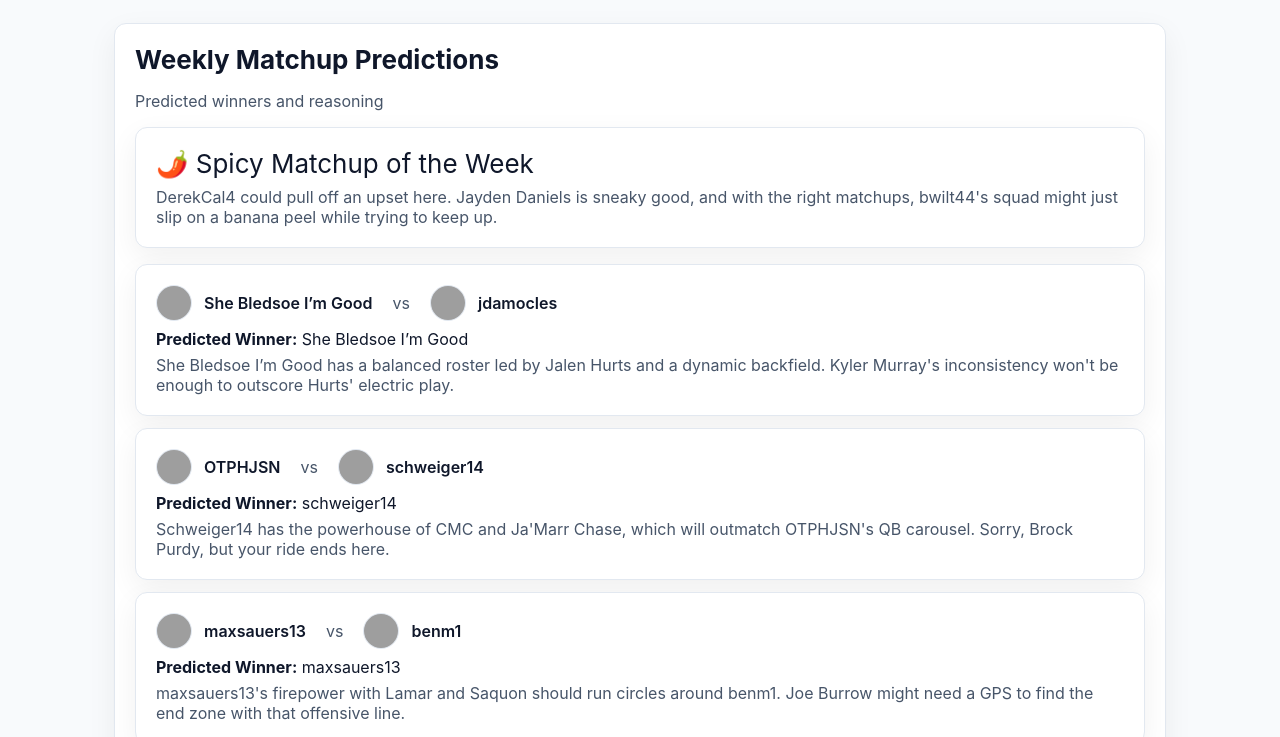
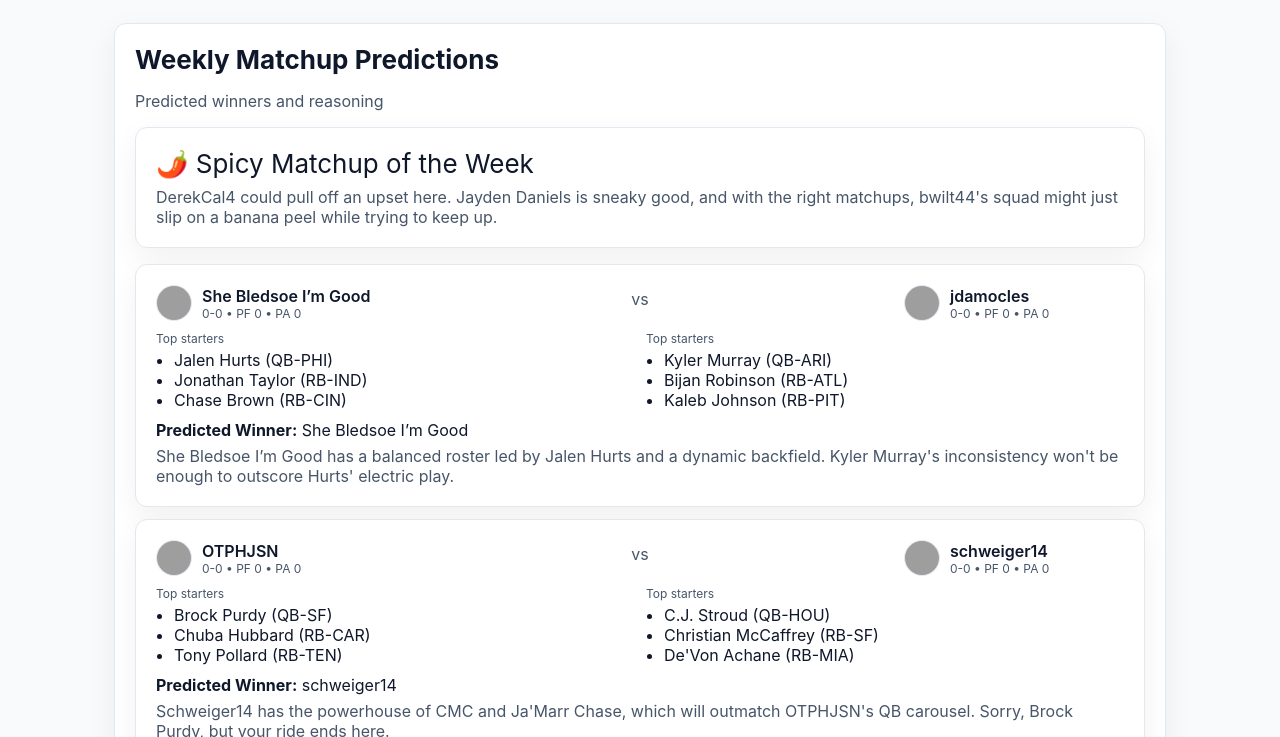
Before and after one commit to radumanea23/fantasy_football_analysis, a plain HTML site: page docs/matchups.html in a window 1280 px wide. Shown: the part 63-800 px from the top of the page. Drawn offline with Linux system fonts and the light colour scheme; grey boxes are pictures that could not be loaded.

Commit message:
Matchups: add records PF/PA and top starters per team; preload standings/rosters_min

```diff
--- a/docs/matchups.html
+++ b/docs/matchups.html
@@ -50,16 +50,20 @@
     <script>
       async function loadPredictions() {
         const season = 2025; const week = 1;
-        const [teamsRes, prRes, predRes] = await Promise.all([
+        const [teamsRes, predRes, standingsRes, rostersMinRes] = await Promise.all([
           fetch('./data/teams.json'),
-          fetch(`./data/${season}/week${week}/power_rankings.json`),
           fetch(`./data/${season}/week${week}/matchup_predictions.json`),
+          fetch(`./data/${season}/standings.json`).catch(()=>({ json:()=>({standings:[]}) })),
+          fetch(`./data/${season}/rosters_min.json`).catch(()=>({ json:()=>({rosters:[]}) })),
         ]);
         const teams = await teamsRes.json();
-        const pr = await prRes.json();
         const preds = await predRes.json();
+        const standings = await standingsRes.json();
+        const rostersMin = await rostersMinRes.json();
 
         const teamByRoster = new Map(teams.teams.map(t => [t.roster_id, t]));
+        const standingsByRoster = new Map((standings.standings||[]).map(s => [s.roster_id, s]));
+        const startersByRoster = new Map((rostersMin.rosters||[]).map(r => [r.roster_id, (r.starters||[]).slice(0,3)]));
         const list = document.getElementById('matchups-list');
         list.innerHTML = '';
 
@@ -75,18 +79,46 @@
         (preds.predictions || []).forEach(p => {
           const home = teamByRoster.get(p.home_roster_id) || { team_name: `Team ${p.home_roster_id}`, avatar_url: '' };
           const away = teamByRoster.get(p.away_roster_id) || { team_name: `Team ${p.away_roster_id}`, avatar_url: '' };
+          const hS = standingsByRoster.get(p.home_roster_id) || {wins:0,losses:0,ties:0,pf:0,pa:0};
+          const aS = standingsByRoster.get(p.away_roster_id) || {wins:0,losses:0,ties:0,pf:0,pa:0};
+          const hTop = startersByRoster.get(p.home_roster_id) || [];
+          const aTop = startersByRoster.get(p.away_roster_id) || [];
           const winner = p.predicted_winner_roster_id === p.home_roster_id ? home.team_name : away.team_name;
           const card = document.createElement('div');
           card.className = 'card';
           card.innerHTML = `
-            <div style="display:flex;align-items:center;gap:12px;">
-              <img class="rank-avatar" src="${home.avatar_url||''}" alt="home" onerror="this.style.display='none'"/>
-              <div style="font-weight:600;">${home.team_name}</div>
-              <div class="muted" style="margin:0 8px;">vs</div>
-              <img class="rank-avatar" src="${away.avatar_url||''}" alt="away" onerror="this.style.display='none'"/>
-              <div style="font-weight:600;">${away.team_name}</div>
+            <div style="display:flex;align-items:flex-start;gap:16px;justify-content:space-between;flex-wrap:wrap;">
+              <div style="display:flex;align-items:center;gap:10px;min-width:220px;">
+                <img class="rank-avatar" src="${home.avatar_url||''}" alt="home" onerror="this.style.display='none'"/>
+                <div>
+                  <div style="font-weight:600;">${home.team_name}</div>
+                  <div class="muted" style="font-size:12px;">${hS.wins}-${hS.losses}${hS.ties?('-'+hS.ties):''} • PF ${hS.pf} • PA ${hS.pa}</div>
+                </div>
+              </div>
+              <div class="muted" style="margin:4px 8px;">vs</div>
+              <div style="display:flex;align-items:center;gap:10px;min-width:220px;">
+                <img class="rank-avatar" src="${away.avatar_url||''}" alt="away" onerror="this.style.display='none'"/>
+                <div>
+                  <div style="font-weight:600;">${away.team_name}</div>
+                  <div class="muted" style="font-size:12px;">${aS.wins}-${aS.losses}${aS.ties?('-'+aS.ties):''} • PF ${aS.pf} • PA ${aS.pa}</div>
+                </div>
+              </div>
             </div>
-            <div style="margin-top:8px;">
+            <div style="display:grid;grid-template-columns:1fr 1fr;gap:12px;margin-top:10px;">
+              <div>
+                <div class="muted" style="font-size:12px;margin-bottom:4px;">Top starters</div>
+                <ul style="margin:0;padding-left:18px;">
+                  ${hTop.map(t=>`<li>${t.name} (${t.position}-${t.nfl_team})</li>`).join('')}
+                </ul>
+              </div>
+              <div>
+                <div class="muted" style="font-size:12px;margin-bottom:4px;">Top starters</div>
+                <ul style="margin:0;padding-left:18px;">
+                  ${aTop.map(t=>`<li>${t.name} (${t.position}-${t.nfl_team})</li>`).join('')}
+                </ul>
+              </div>
+            </div>
+            <div style="margin-top:10px;">
               <div><strong>Predicted Winner:</strong> ${winner}</div>
               <div class="muted" style="margin-top:6px;">${p.reasoning || ''}</div>
             </div>
```
